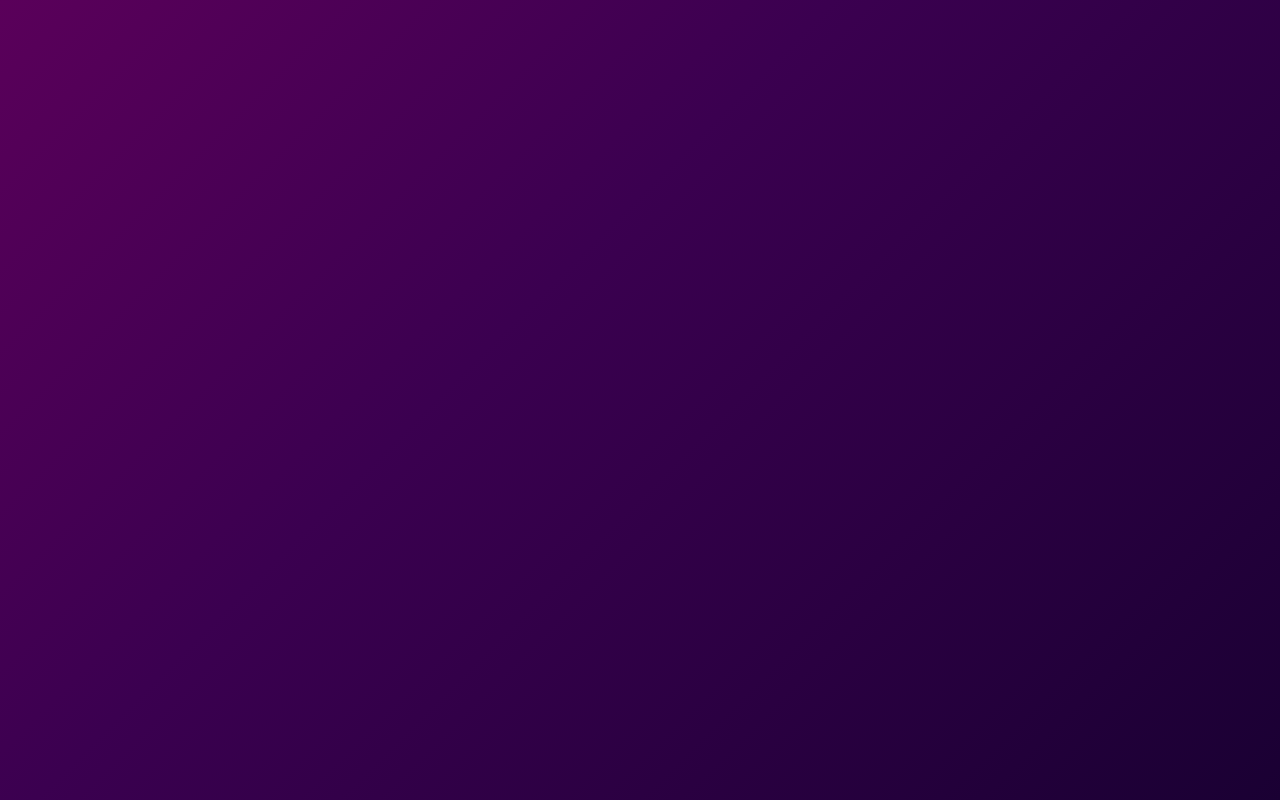
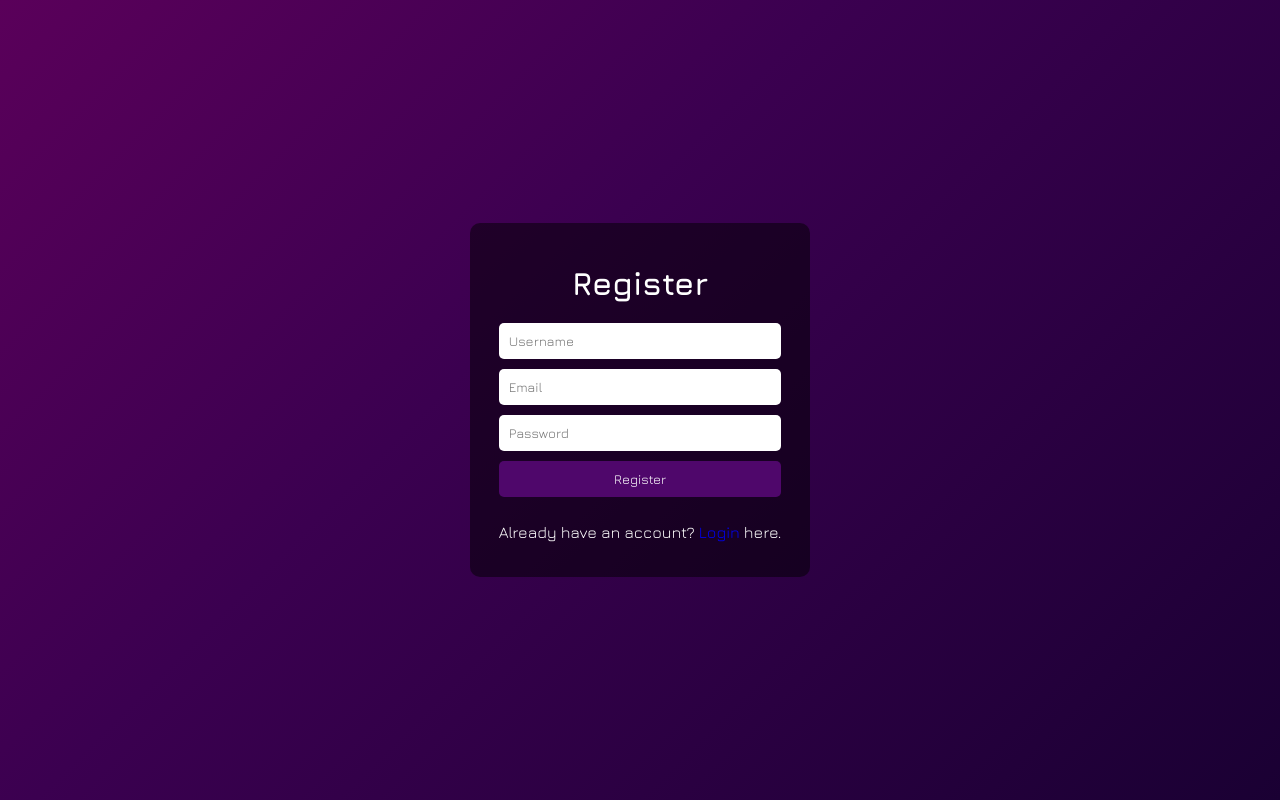
Before and after one commit to benkolon152/Szerviz-projekt, a SvelteKit app in the folder prj/: page /logs in a window 1280 px wide. Built offline with nearby package versions, Linux system fonts and the light colour scheme.

Commit message:
reg/log frontend pipa

```diff
--- a/prj/src/backend/register.js
+++ b/prj/src/backend/register.js
@@ -9,8 +9,8 @@ export default async function Register(req, res) {
     const { username, email, password } = req.body;
 
     await pool.query(
-      "INSERT INTO users (username, email, password) VALUES ($1, $2, $3)",
-      [username, email, password]
+      "INSERT INTO users (username, useremail, pw) VALUES ($1, $2, $3)",
+      [username, email, password],
     );
 
     return res.status(201).json({
--- a/prj/src/routes/logs/+page.svelte
+++ b/prj/src/routes/logs/+page.svelte
@@ -1 +1,13 @@
 <!--register-->
+<div style="align-items: center; justify-content: center; display: flex; height: 100vh;">
+    <div style="background: rgba(0, 0, 0, 0.5); min-width: 300px; min-height: 300px; align-items: center; justify-content: center; display: flex; flex-direction: column; padding: 20px; border-radius: 10px;">
+      <h1>Register</h1>
+      <form style="display: flex; flex-direction: column;">
+        <input type="text" placeholder="Username" style="border: none; padding: 10px; border-radius: 5px;" />
+        <input type="email" placeholder="Email" style="border: none; padding: 10px; border-radius: 5px; margin: 10px 0;" />
+        <input type="password" placeholder="Password" style="border: none; padding: 10px; border-radius: 5px;" />
+        <button type="submit" style="background-color: rgb(79, 7, 107); color: white; border: none; padding: 10px; border-radius: 5px; margin: 10px 0;">Register</button>
+        <p>Already have an account? <a href="/login" id="reg">Login</a> here.</p>
+      </form>
+    </div>
+</div>
--- a/prj/static/app.css
+++ b/prj/static/app.css
@@ -1,19 +1,14 @@
 * {
-  font-family: 'Jura', sans-serif;
-  color: white;
+  font-family: "Jura", sans-serif;
 }
 
 body {
   margin: 0;
   min-height: 100vh;
   overflow-x: hidden;
+  color: white;
 
-  background: linear-gradient(
-    135deg,
-    #5a005a 0%,
-    #3b0050 40%,
-    #1a0033 100%
-  );
+  background: linear-gradient(135deg, #5a005a 0%, #3b0050 40%, #1a0033 100%);
 }
 
 .logo {
@@ -221,7 +216,7 @@ body {
 .footer {
   width: 100vw;
   padding: 20px 0px;
-  border-top: 1px solid rgba(255,255,255,0.2);
+  border-top: 1px solid rgba(255, 255, 255, 0.2);
 }
 
 .footer-top {
@@ -244,11 +239,22 @@ body {
 
 .footer .links p {
   margin: 5px 0px;
-  opacity: .7;
+  opacity: 0.7;
 }
 
 .footer .socials span {
   margin: 0px 5px;
+}
+
+/* -----------------------------Login---------------------------- */
+
+#reg:hover {
+  color: rgb(112, 10, 152);
+  text-decoration: none;
+}
+
+#reg {
+  text-decoration: none;
 }
 
 /* ----------------------------Mobile---------------------------- */
```
Also changed, not shown: prj/src/routes/login/+page.svelte (+11 -0 lines).
